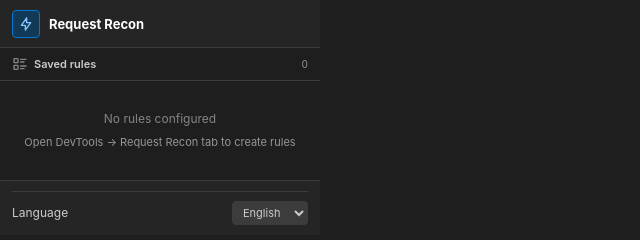
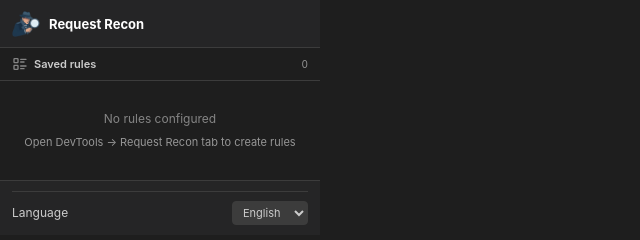
Before and after one commit to HurrellT/request-recon, a Solid app: page popup/index.html in a window 1280 px wide. Shown: the full height of the page, 0-640 px from the left. Built offline with nearby package versions, Linux system fonts and the light colour scheme; some packages are replaced by stand-ins of ours; no server answers.

Commit message:
feat: added screenshots and logo

```diff
--- a/src/devtools/devtools.js
+++ b/src/devtools/devtools.js
@@ -1 +1,3 @@
-chrome.devtools.panels.create("Request Recon", null, "devtools/panel.html");
+import logoUrl from "../../assets/request-recon-logo-sm.png";
+
+chrome.devtools.panels.create("Request Recon", logoUrl, "devtools/panel.html");
--- a/src/popup/PopupHeader.jsx
+++ b/src/popup/PopupHeader.jsx
@@ -1,11 +1,11 @@
 import { Show } from "solid-js";
 import { t } from "../lib/i18n";
-import { Icon } from "../ui/Icon";
+import logoUrl from "../../assets/request-recon-logo-sm.png";
 
 export function PopupHeader(props) {
   return (
     <header class="popup-header">
-      <span class="popup-brand-icon"><Icon name="bolt" /></span>
+      <img class="popup-brand-icon" src={logoUrl} width="28" height="28" alt="" />
       <h1 class="popup-title">Request Recon</h1>
       <Show when={props.activeCount > 0}>
         <span class="popup-active-count">{t("activeRules", { count: props.activeCount })}</span>
--- a/src/popup/popup.css
+++ b/src/popup/popup.css
@@ -22,16 +22,11 @@
 }
 
 .popup-brand-icon {
-  display: inline-flex;
-  align-items: center;
-  justify-content: center;
+  display: block;
   width: 28px;
   height: 28px;
   flex: none;
-  border: 1px solid var(--accent);
-  border-radius: var(--radius);
-  background: #123956;
-  color: var(--focus-ring);
+  object-fit: contain;
 }
 
 .popup-title { flex: 1; min-width: 0; font-size: 13px; font-weight: 650; color: var(--text-bright); }
--- a/vite.config.js
+++ b/vite.config.js
@@ -2,7 +2,7 @@
 import { readFileSync } from "node:fs";
 import solid from "vite-plugin-solid";
 import { crx } from "@crxjs/vite-plugin";
-import manifest from "./manifest.json";
+import manifest from "./manifest.json" with { type: "json" };
 
 function bundleLicenseNotices() {
   return {
```
Also changed, not shown: assets/request-recon-logo-sm.png (added), assets/request-recon-logo.png (added), assets/screenshots/1.png (added), assets/screenshots/2.png (added), assets/screenshots/3.png (added), assets/screenshots/4.png (added), assets/screenshots/5.png (added), assets/screenshots/6.png (added), manifest.json, 2 other files.
